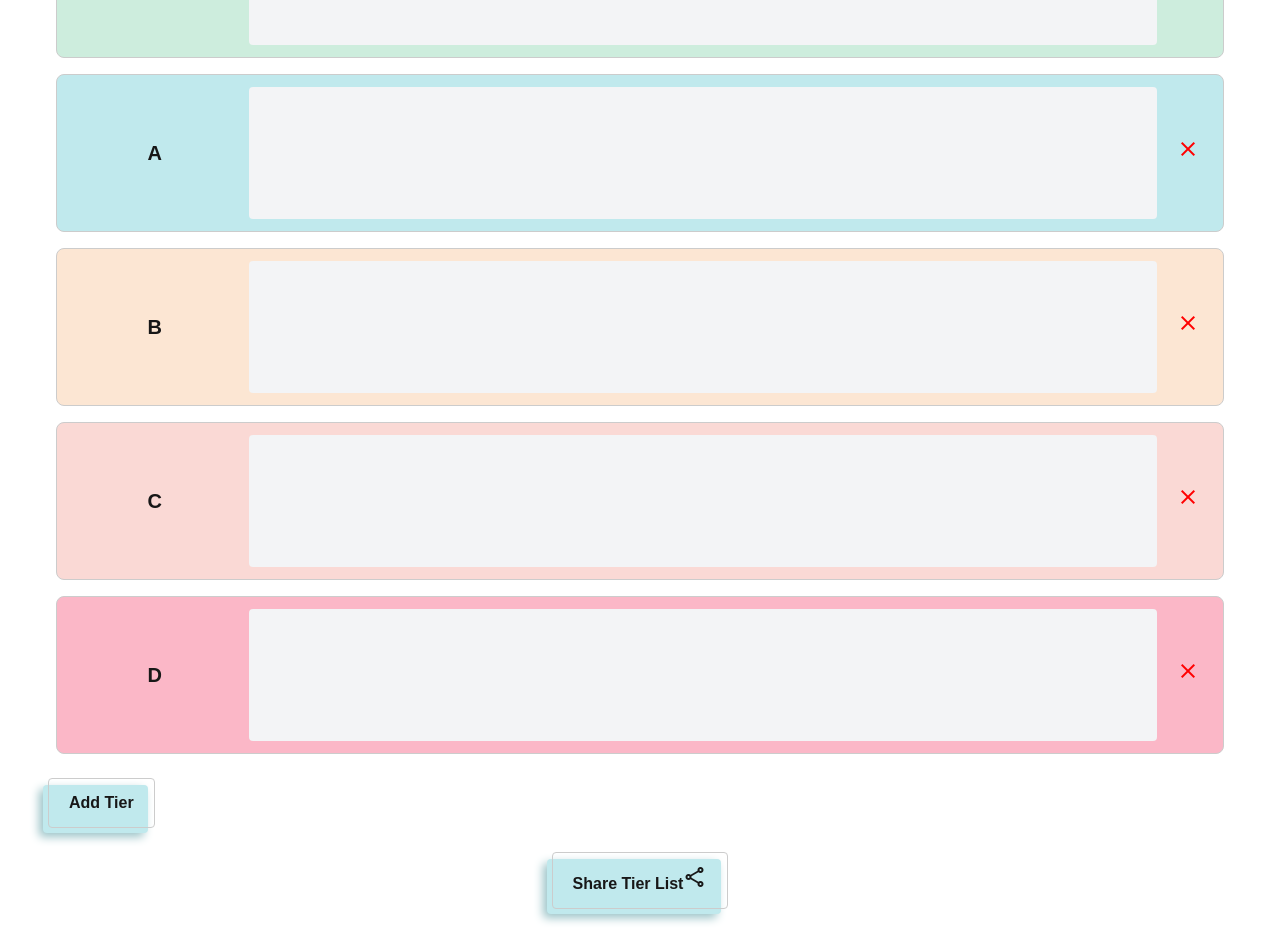
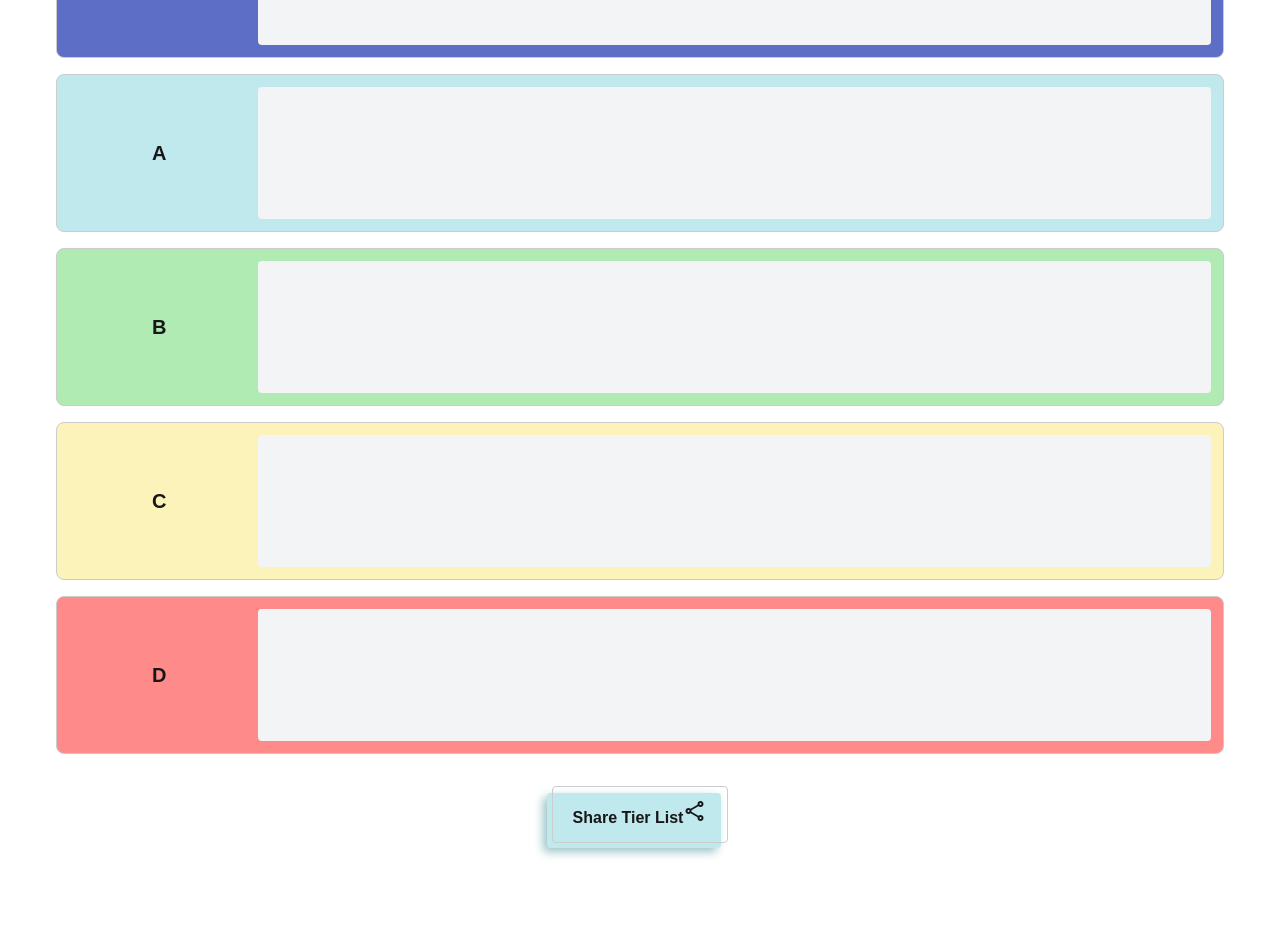
Before and after one commit to puleogerman/tier-list, a Next.js app: page / in a window 1280 px wide. Shown: the part 580-1521 px from the top of the page. After the commit the page ends 1455 px from the top, so only its background shows below. Built offline with nearby package versions, Linux system fonts and the light colour scheme.

Commit message:
color change and remove things

```diff
--- a/app/components/TierList.tsx
+++ b/app/components/TierList.tsx
@@ -1,14 +1,11 @@
 "use client";
 import { useState } from "react";
-import { DndContext, closestCorners, rectIntersection,DragEndEvent } from "@dnd-kit/core";
+import { DndContext, rectIntersection,DragEndEvent } from "@dnd-kit/core";
 import ShareButton from "./ShareButton";
 import { Character, Tier, TierData } from "../types";
 import { defaultTiers, initialCharacters } from "../utils/constants";
-import { DropZone } from "./DropZone";
-import { DraggableCharacter } from "./DraggableCharacter";
 import TierRow from "./TierRow";
 import CharacterPool from "./CharacterPool";
-import CharacterSearch from "./CharacterSearch";
 
 const maxTiers = 7;
 const minTiers = 3;
@@ -146,7 +143,7 @@ export default function TierList() {
         </div>
       </DndContext>
 
-      <div className="mt-4 flex justify-between">
+      {/* <div className="mt-4 flex justify-between">
         <button
           className="button-distorted"
           onClick={addTier}
@@ -154,7 +151,7 @@ export default function TierList() {
         >
           Add Tier
         </button>
-      </div>
+      </div> */}
 
       <div className="mt-6 flex justify-center">
         <ShareButton tierListId="example-tierlist-id" />
--- a/app/components/TierRow.module.scss
+++ b/app/components/TierRow.module.scss
@@ -1,4 +1,4 @@
-$tier-colors: #CDEDDD, #C0E9ED, #FCE6D3, #FAD9D5,#FBB7C7, #bde0fe, #E5DB9C, #beb4c5;
+$tier-colors:   #5D6EC7,#C0E9ED, #B0EBB4, #FBF3B9, #FF8A8A, #FAD9D5, #bde0fe,  #beb4c5;
 
 .tierRow {
   @for $i from 1 through 8 {
--- a/app/components/TierRow.tsx
+++ b/app/components/TierRow.tsx
@@ -62,11 +62,11 @@ export default function TierRow({
       </div>
 
       {/* Delete Tier Button */}
-      <div className={styles.removeButton}>
+      {/* <div className={styles.removeButton}>
         <button onClick={() => onRemove(tier.name)} aria-label="Remove Tier">
           <span className="material-symbols-outlined">close</span>
         </button>
-      </div>
+      </div> */}
     </div>
   );
 }
```
